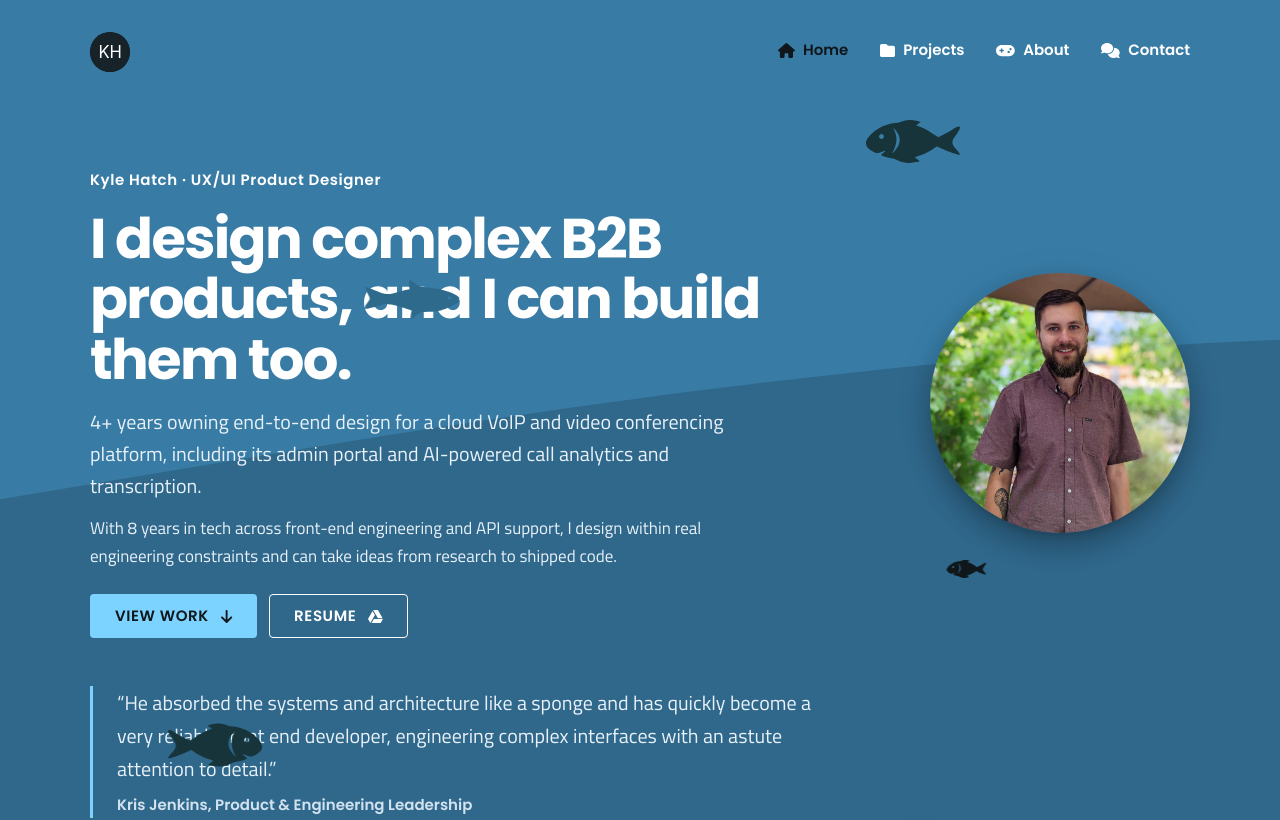
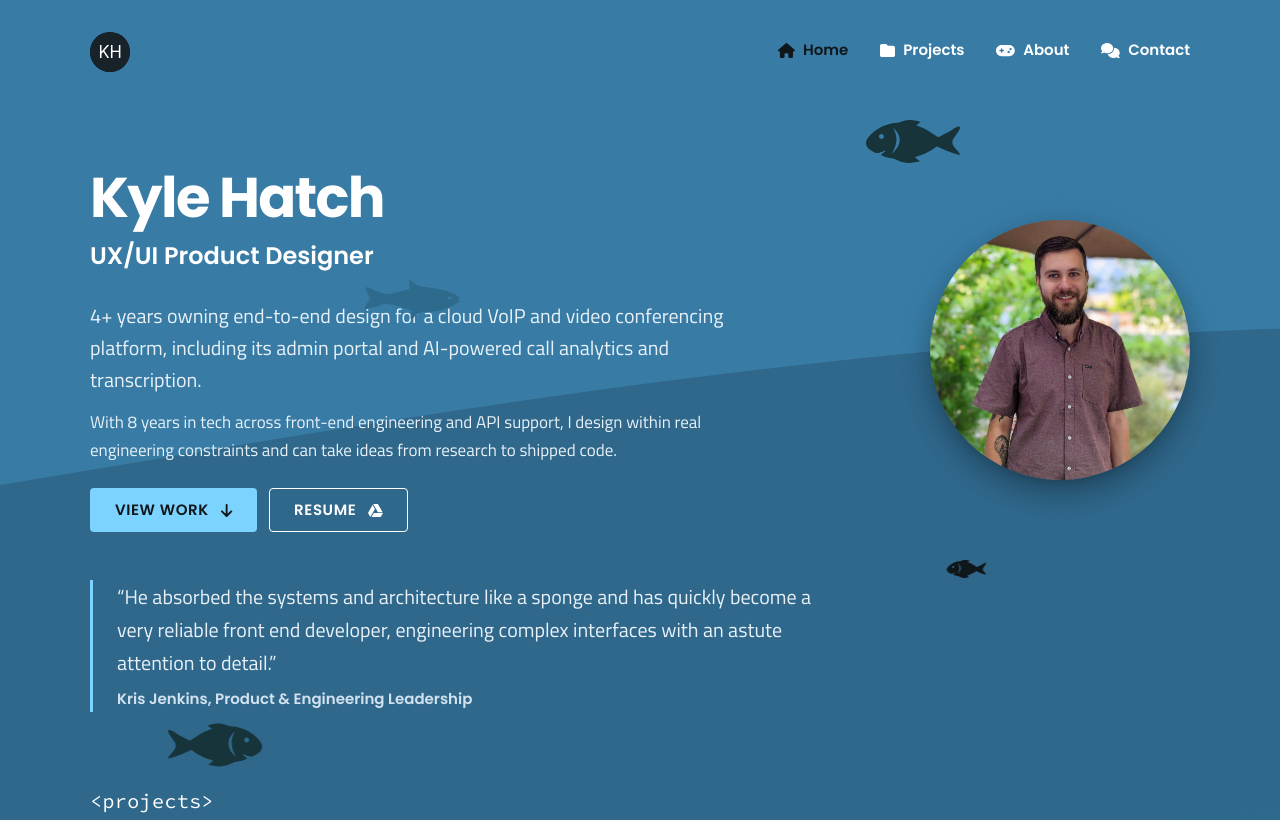
Before and after one commit to Relofr/uxui-portfolio, a Vue app: page / in a window 1280 px wide. Shown: the top 820 px of the page. Built offline with nearby package versions, Linux system fonts and the light colour scheme.

Commit message:
Updated header

```diff
--- a/src/views/HomeView.vue
+++ b/src/views/HomeView.vue
@@ -3,8 +3,8 @@
         <Fish />
         <section class="intro">
             <div class="intro-text">
-                <p class="intro-role">Kyle Hatch · UX/UI Product Designer</p>
-                <h1 class="display-heading">I design complex B2B products, and I can build them too.</h1>
+                <h1 class="display-heading intro-name">Kyle Hatch</h1>
+                <p class="intro-title">UX/UI Product Designer</p>
                 <p class="lead">
                     4+ years owning end-to-end design for a cloud VoIP and video conferencing platform, including
                     its admin portal and AI-powered call analytics and transcription.
@@ -74,13 +74,16 @@ export default {
     max-width: 680px;
 }
 
-.intro-role {
+.intro-name {
+    margin-bottom: var(--space-2);
+}
+
+.intro-title {
     font-family: var(--font-heading);
-    font-size: var(--text-sm);
+    font-size: var(--text-xl);
     font-weight: var(--fw-semibold);
-    letter-spacing: 0.04em;
     color: var(--color-heading);
-    margin-bottom: var(--space-4);
+    margin-bottom: var(--space-5);
 }
 
 .intro-actions {
```
